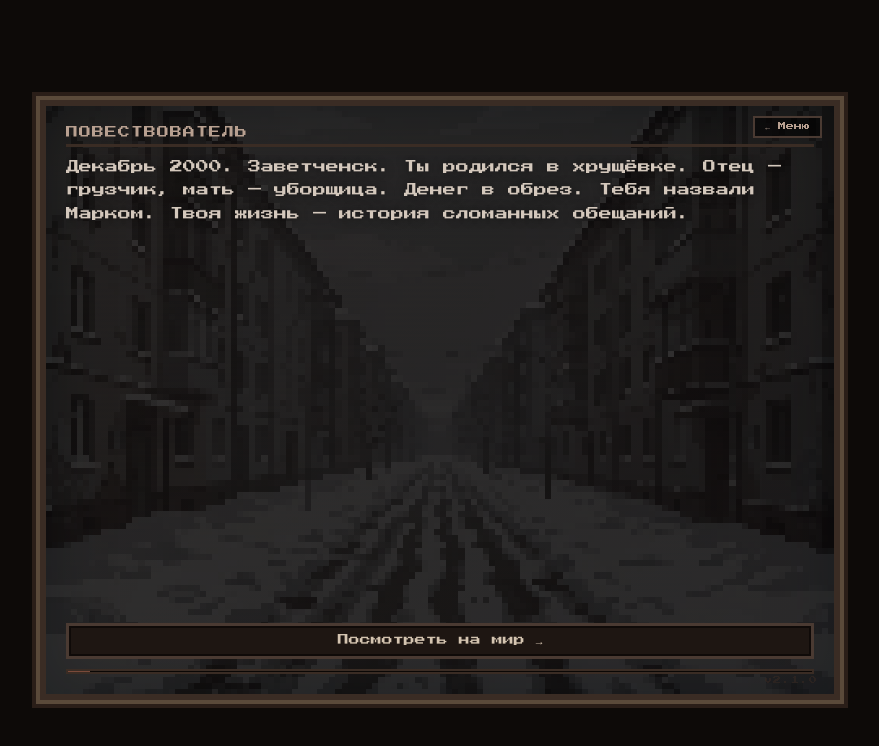
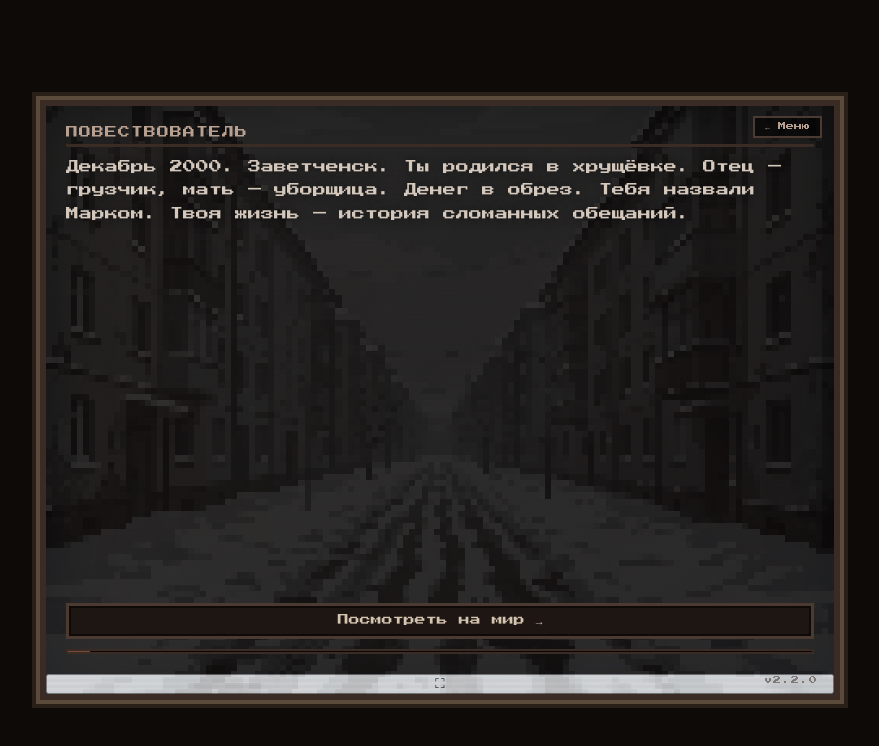
Before and after one commit to Spodzh/broken-promises, a plain HTML site: page game.html in a window 1280 px wide. Shown: the whole page, without its empty margins (200-1079 px from the left). Drawn offline with Linux system fonts and the light colour scheme.

Commit message:
Update game.html

```diff
--- a/game.html
+++ b/game.html
@@ -16,10 +16,11 @@
         <div id="choices"></div>
         <div id="progress"><div id="fill"></div></div>
     </div>
-    <div id="version">v2.1.0</div>
+    <div id="version">v2.2.0</div>
     <button id="backBtn">← Меню</button>
+    <button id="fullscreenBtn" class="fullscreen-btn">⛶</button>
 
-    <!-- МОДАЛКА КОНЦА -->
+    <!-- Модалка конца -->
     <div id="endingOverlay" class="modal-overlay hidden">
         <div class="modal-box ending-modal">
             <div class="modal-title ending-title">🏁 Конец</div>
```
